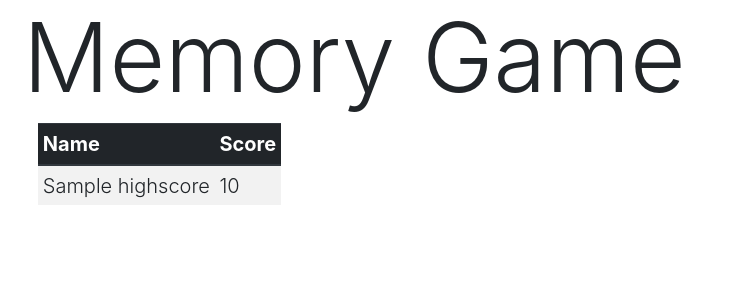
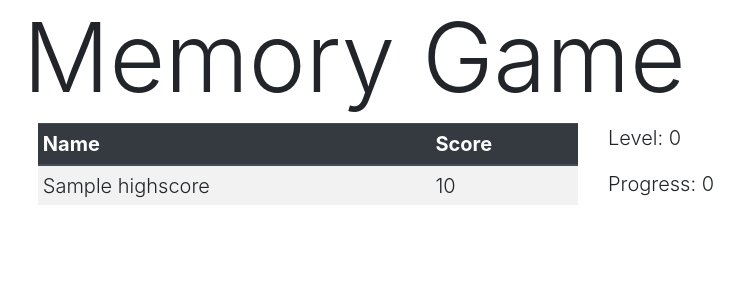
Before and after one commit to p0isonedpanda/iotassignmentbackup, a PHP site: page /memorygame.php in a window 1280 px wide. Shown: the part 56-356 px from the top of the page, without its empty margins (47-791 px from the left). Run offline with PHP 8.4, Linux system fonts and the light colour scheme; tables that the repository leaves empty or names only in its code hold one stand-in row (values such as "Sample post").

Commit message:
added base for memory game front end

```diff
--- a/site/index.html
+++ b/site/index.html
@@ -2,7 +2,7 @@
 <html>
 <head>
     <title>IoT Group Assignment</title>
-    <link rel="stylesheet" href="https://maxcdn.bootstrapcdn.com/bootstrap/4.0.0/css/bootstrap.min.css" integrity="sha384-Gn5384xqQ1aoWXA+058RXPxPg6fy4IWvTNh0E263XmFcJlSAwiGgFAW/dAiS6JXm" crossorigin="anonymous">
+    <link rel="stylesheet" href="./css/bootstrap.css">
 
     <meta charset="utf-8">
     <meta name="viewport" content="width=device-width, initial-scale=1, shrink-to-fit=no">
--- a/site/memorygame.php
+++ b/site/memorygame.php
@@ -2,7 +2,7 @@
 <html>
 <head>
     <title>Memory Game</title>
-    <link rel="stylesheet" href="https://maxcdn.bootstrapcdn.com/bootstrap/4.0.0/css/bootstrap.min.css" integrity="sha384-Gn5384xqQ1aoWXA+058RXPxPg6fy4IWvTNh0E263XmFcJlSAwiGgFAW/dAiS6JXm" crossorigin="anonymous">
+    <link rel="stylesheet" href="./css/bootstrap.css">
 
     <meta charset="utf-8">
     <meta name="viewport" content="width=device-width, initial-scale=1, shrink-to-fit=no">
@@ -25,8 +25,11 @@
         </div>
 
         <div class="row">
-            <div class="col-auto">
+            <div class="col">
                 <?php include "highscores.php"; ?>
+            </div>
+            <div class="col">
+                <?php include "playerinfo.php"; ?>
             </div>
         </div>
     </main>
--- /dev/null
+++ b/site/playerinfo.php
@@ -0,0 +1,12 @@
+<?php
+    // show any errors
+    ini_set('display_errors', 1);
+    ini_set('display_startup_errors', 1);
+    error_reporting(E_ALL);
+
+    //TODO: show current player progess and score
+    $level = 0;
+    $levelProgress = 0;
+    echo "<p>Level: " . $level . "</p>";
+    echo "<p>Progress: " . $levelProgress . "</p>";
+?>
```
